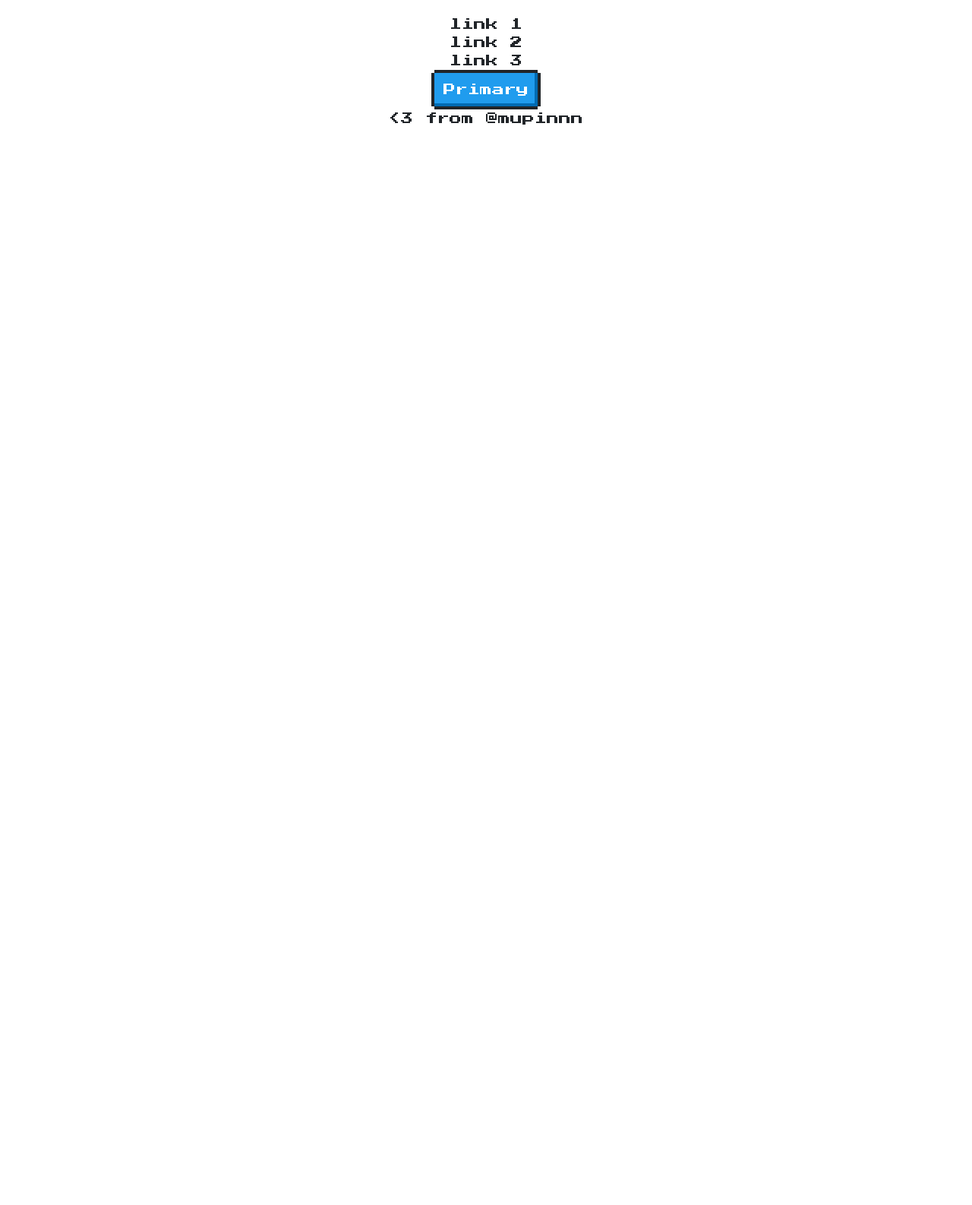
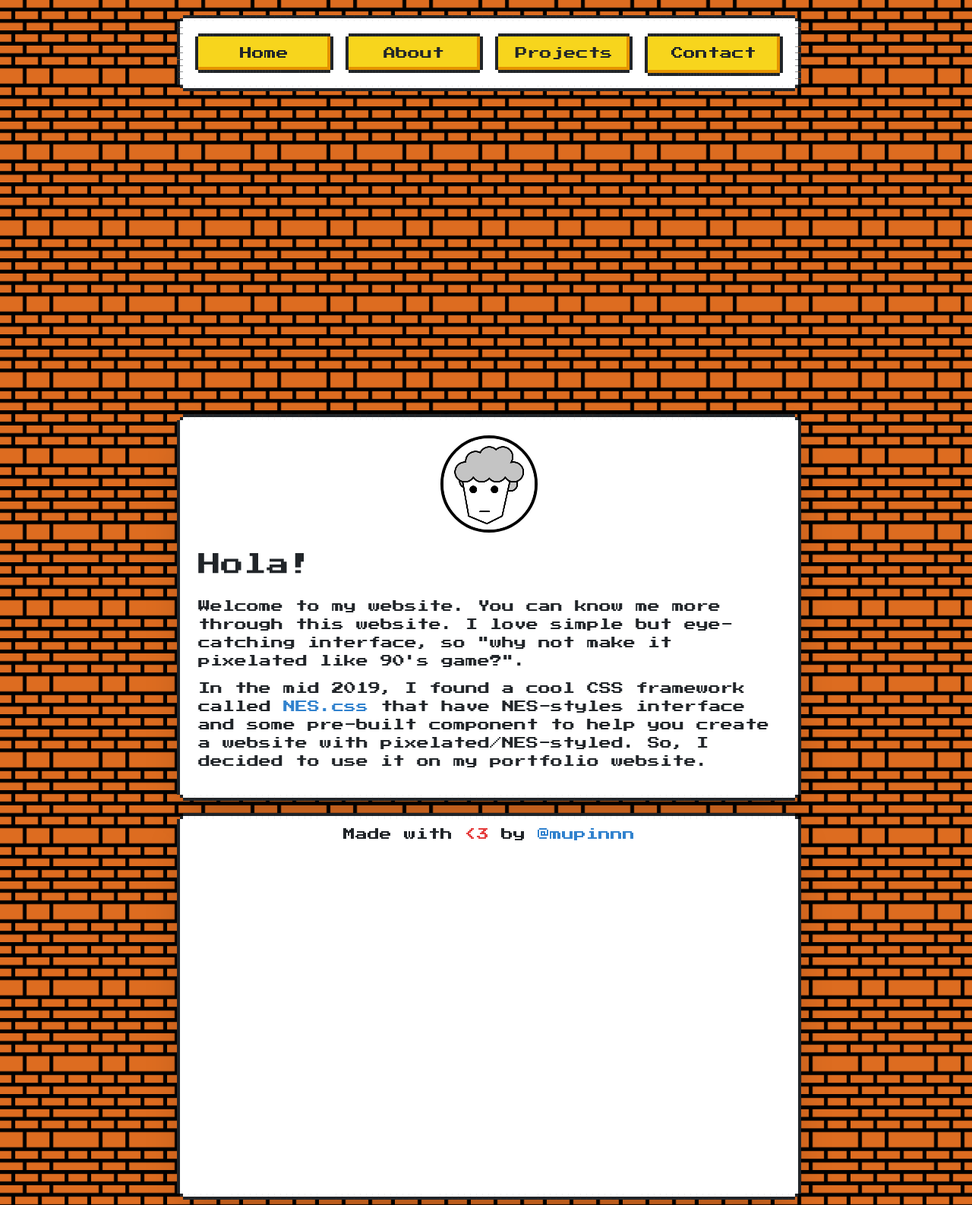
Before and after one commit to mupinnn/mupinnn.github.io, a Gatsby site: page / in a window 1280 px wide. Shown: the top 1586 px of the page at 76% size. Before the commit the page ends 800 px from the top, so only its background shows below. Built offline with nearby package versions, Linux system fonts and the light colour scheme; Gatsby itself is replaced by a stand-in of ours.

Commit message:
create home page and adjust partial component

```diff
--- a/package.json
+++ b/package.json
@@ -6,7 +6,7 @@
   "license": "0BSD",
   "scripts": {
     "build": "gatsby build",
-    "develop": "gatsby develop",
+    "develop": "gatsby develop -H 0.0.0.0 -p 8000",
     "format": "prettier --write \"**/*.{js,jsx,ts,tsx,json,md}\"",
     "start": "npm run develop",
     "serve": "gatsby serve",
--- a/src/components/Footer.js
+++ b/src/components/Footer.js
@@ -2,8 +2,16 @@ import React from "react";
 
 export default function Footer() {
     return (
-        <footer>
-            <p>{`<3`} from @mupinnn</p>
+        <footer className="w-full p-2 text-center nes-container bg-white is-rounded shadow-2xl">
+            Made with <span className="text-red-600">{"<3"}</span> by{" "}
+            <a
+                href="http://github.com/mupinnn"
+                target="_blank"
+                rel="noopener noreferrer"
+                className="text-blue-600 hover:text-blue-800"
+            >
+                @mupinnn
+            </a>
         </footer>
     );
 }
--- a/src/components/Layout.js
+++ b/src/components/Layout.js
@@ -1,4 +1,4 @@
-import React from "react";
+import React, { Fragment } from "react";
 import SEO from "./SEO";
 import Navbar from "./Navbar";
 import Footer from "./Footer";
@@ -7,11 +7,16 @@ const Layout = ({ children }) => {
     return (
         <div
             id="root"
-            className="w-10/12 mx-auto p-5 flex flex-col items-center"
+            className="w-full relative p-5 grid auto-rows-fr gap-4 md:w-10/12 md:mx-auto xl:w-8/12"
         >
             <SEO />
             <Navbar />
-            <main id="content-container">{children}</main>
+            <main
+                id="content-container"
+                className="w-full p-5 nes-container bg-white is-rounded shadow-2xl"
+            >
+                {children}
+            </main>
             <Footer />
         </div>
     );
--- a/src/components/Navbar.js
+++ b/src/components/Navbar.js
@@ -1,13 +1,45 @@
-import React from "react";
+import React, { useState } from "react";
+import { Link } from "gatsby";
 
-export default function Navbar() {
+const Navbar = () => {
+    const [nav_open, setNavOpen] = useState(false);
+
+    const toggleNav = () => {
+        document.body.classList.toggle("overflow-hidden");
+        setNavOpen(!nav_open);
+    };
+
     return (
-        <nav>
-            <ul>
-                <li>link 1</li>
-                <li>link 2</li>
-                <li>link 3</li>
-            </ul>
+        <nav className="sticky top-0 z-20">
+            <div
+                className="w-full nes-btn shadow-lg lg:hidden"
+                onClick={toggleNav}
+            >
+                Menu
+            </div>
+            <div
+                className={`fixed bottom-0 inset-x-0 z-30 ${
+                    nav_open ? `grid` : `hidden`
+                } auto-rows-fr gap-4 text-center p-4 nes-container bg-white is-rounded lg:static lg:grid lg:grid-cols-4 lg:w-full`}
+            >
+                <div id="close-nav" className="lg:hidden" onClick={toggleNav}>
+                    <i className="nes-icon close p-0 mx-auto static"></i>
+                </div>
+                <Link to="/" className="nes-btn is-warning">
+                    Home
+                </Link>
+                <Link to="/about/" className="nes-btn is-warning">
+                    About
+                </Link>
+                <Link to="/projects/" className="nes-btn is-warning">
+                    Projects
+                </Link>
+                <Link to="/contact/" className="nes-btn is-warning">
+                    Contact
+                </Link>
+            </div>
         </nav>
     );
-}
+};
+
+export default Navbar;
--- a/src/pages/index.js
+++ b/src/pages/index.js
@@ -1,12 +1,43 @@
 import React from "react";
 import Layout from "../components/Layout";
+
+import avatar from "../images/my-avatar.png";
 
 export default function Home() {
     return (
         <Layout>
-            <button type="button" class="nes-btn is-primary">
-                Primary
-            </button>
+            <div className="w-full flex justify-center items-center">
+                <img
+                    src={avatar}
+                    alt="my avatar"
+                    className="w-32 rounded-full border-4 border-black"
+                    style={{
+                        imageRendering: "pixelated",
+                    }}
+                />
+            </div>
+            <div className="w-full mt-5">
+                <h1 className="mb-5 text-3xl">Hola!</h1>
+                <p className="mb-3 text-sm md:text-base">
+                    Welcome to my website. You can know me more through this
+                    website. I love simple but eye-catching interface, so "why
+                    not make it pixelated like 90's game?".
+                </p>
+                <p class="mb-3 text-sm md:text-base">
+                    In the mid 2019, I found a cool CSS framework called{" "}
+                    <a
+                        href="http://https://nostalgic-css.github.io/NES.css/"
+                        target="_blank"
+                        rel="noopener noreferrer"
+                        className="text-blue-600 hover:text-blue-800"
+                    >
+                        NES.css
+                    </a>{" "}
+                    that have NES-styles interface and some pre-built component
+                    to help you create a website with pixelated/NES-styled. So,
+                    I decided to use it on my portfolio website.
+                </p>
+            </div>
         </Layout>
     );
 }
--- a/src/styles/tailwind.css
+++ b/src/styles/tailwind.css
@@ -3,3 +3,8 @@
 @tailwind base;
 @tailwind components;
 @tailwind utilities;
+
+body {
+    background-image: url("../images/bg.jpg");
+    background-size: 100px;
+}
--- a/tailwind.config.js
+++ b/tailwind.config.js
@@ -1,8 +1,5 @@
 module.exports = {
-    future: {
-        // removeDeprecatedGapUtilities: true,
-        // purgeLayersByDefault: true,
-    },
+    important: true,
     purge: [
         "./src/**/*.js",
         "./src/**/*.jsx",
```
Also changed, not shown: src/images/bg.jpg (added), src/images/my-avatar.png (renamed from src/images/Me.png).
